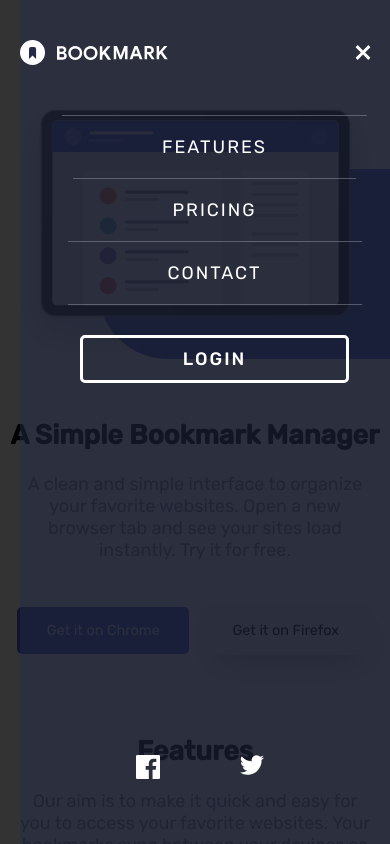
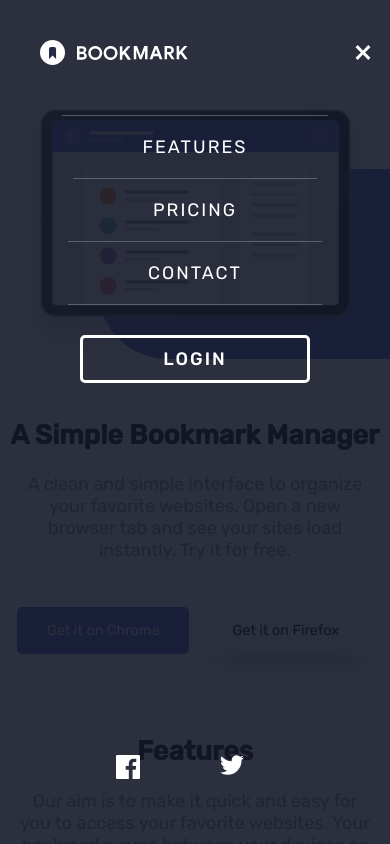
Before and after one commit to J-Guidry/bookmark-landing-page, a plain HTML site: page index.html in a window 390 px wide. Both pictures are taken after a click on the picture 361 px from the left and 52 px from the top of the page. Drawn offline with Linux system fonts and the light colour scheme.

Commit message:
slight adjustments on styles for the logo and mobile nav

```diff
--- a/style.css
+++ b/style.css
@@ -31,6 +31,7 @@ p {
 
 .logo {
     z-index: 3;
+    margin-left: 20px;
 }
 
 .fill-white {
@@ -76,6 +77,7 @@ p {
     position: fixed;
     bottom: 0;
     top:0;
+    left:0;
     z-index: 2;
     overflow-y: auto;
     padding-top: 15px;
@@ -130,7 +132,7 @@ p {
 }
 
 .mobile-nav a {
-    padding: 10px 100px;
+    padding: 10px 80px;
     color: white;
 }
 
```
